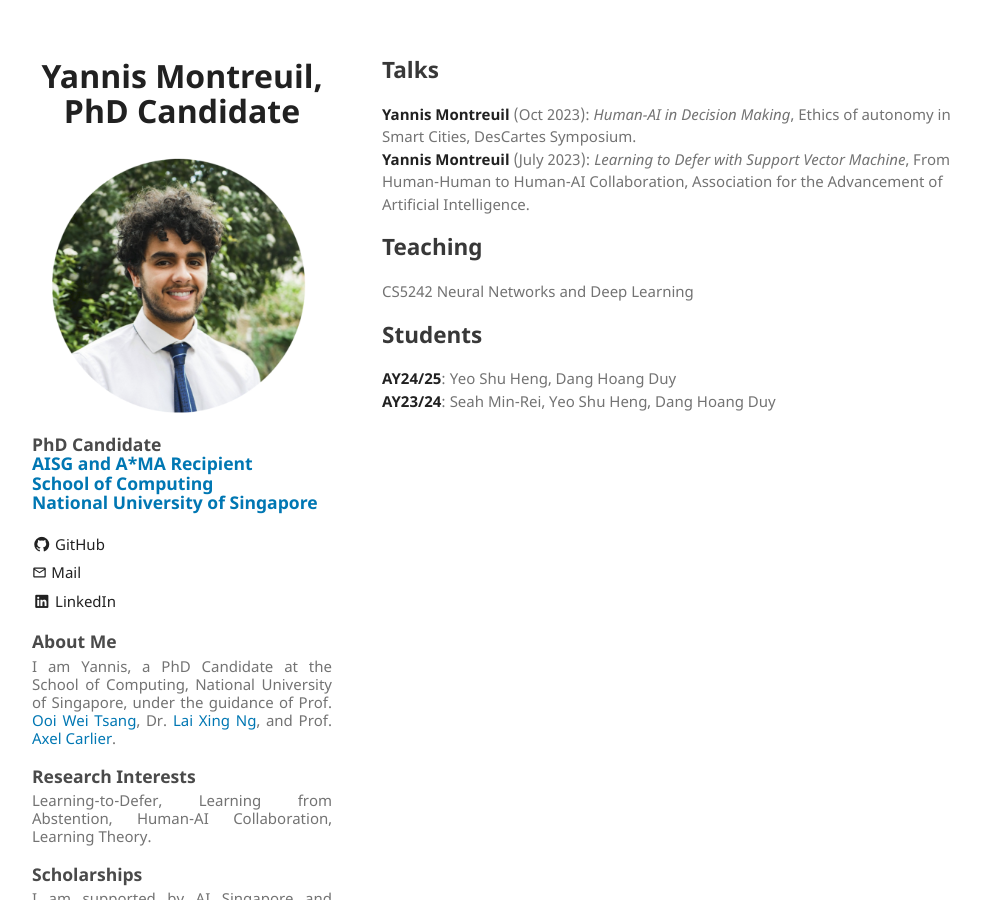
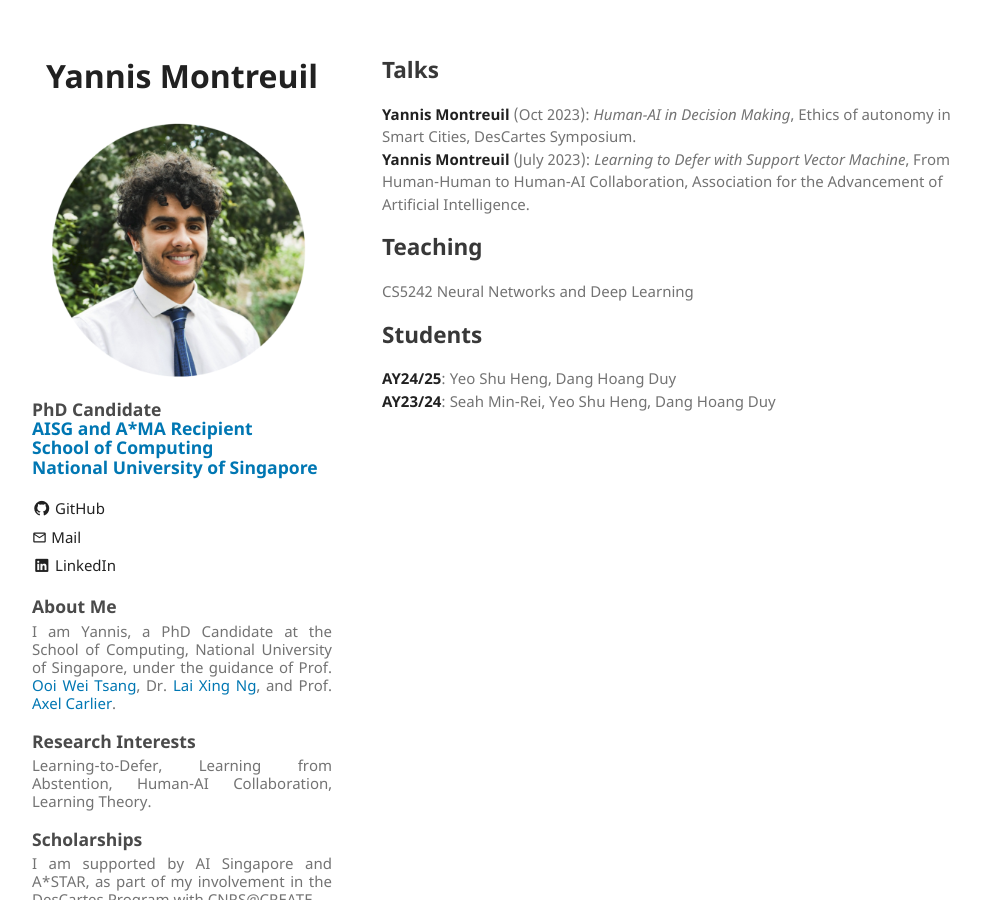
Before and after one commit to yannismontreuil/yannismontreuil.github.io, a Jekyll site: the page built from index.md, in a window 1280 px wide. Shown: the whole page, without its empty margins (128-1109 px from the left). Built offline with Jekyll 4.4.1, drawn with Linux system fonts in a browser that asks for light colours.

Commit message:
Update _config.yml

```diff
--- a/_config.yml
+++ b/_config.yml
@@ -1,4 +1,4 @@
-title: Yannis Montreuil, PhD Candidate
+title: Yannis Montreuil
 seo:
   title: "Yannis Montreuil, PhD Candidate"
 logo: /assets/img/logo.png
```
